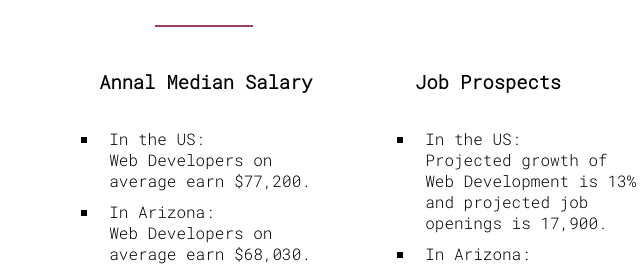
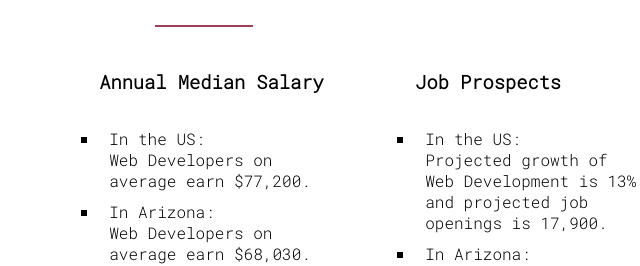
Before and after one commit to naomiclark2004/career-tree, a plain HTML site: page index.html in a window 1280 px wide. Shown: the part 190-456 px from the top of the page, 436-1076 px from the left. Drawn offline with Linux system fonts and the light colour scheme.

Commit message:
Update index.html

```diff
--- a/index.html
+++ b/index.html
@@ -36,7 +36,7 @@
                     </ul>
                 </div>
                 <div class="column2">
-                    <h3>Annal Median Salary</h3>
+                    <h3>Annual Median Salary</h3>
                     <ul>
                         <li>In the US: <br> Web Developers on average earn $77,200.</li>
                         <li>In Arizona: <br> Web Developers on average earn $68,030.</li>
```
